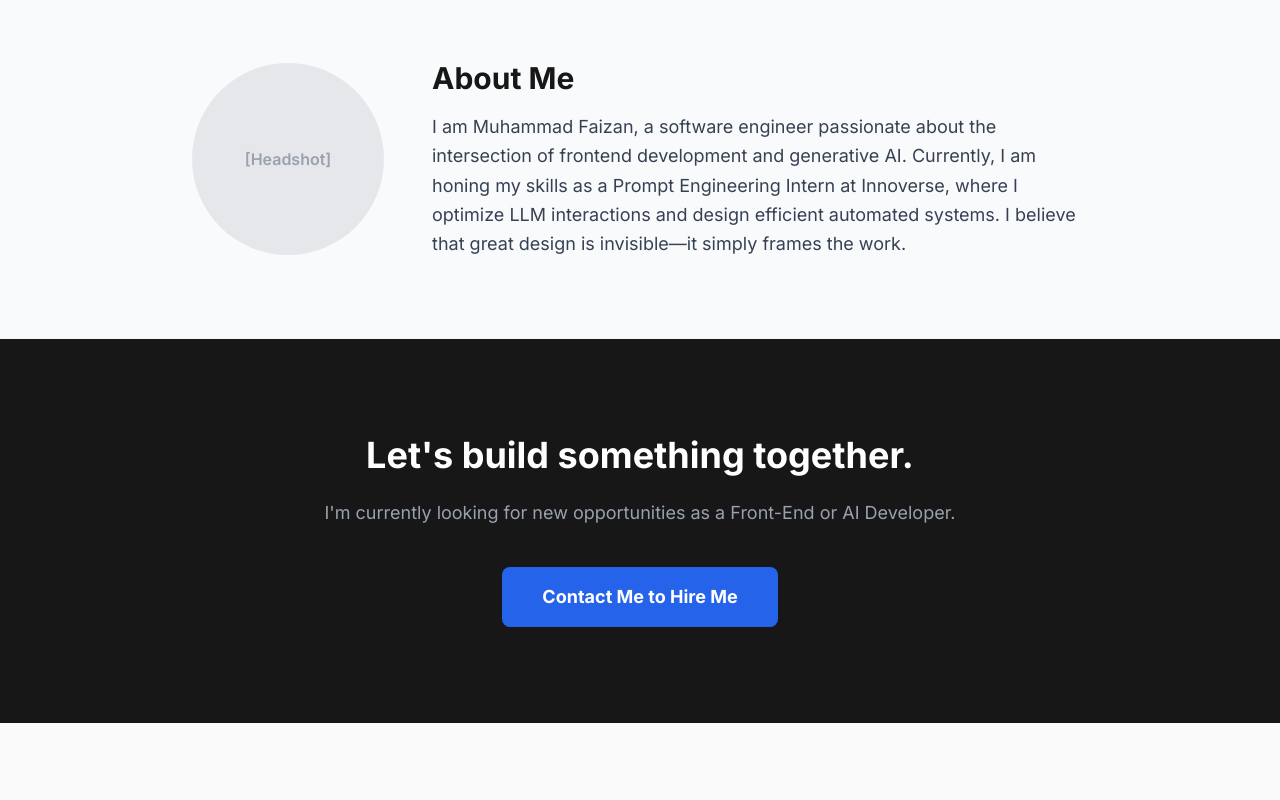
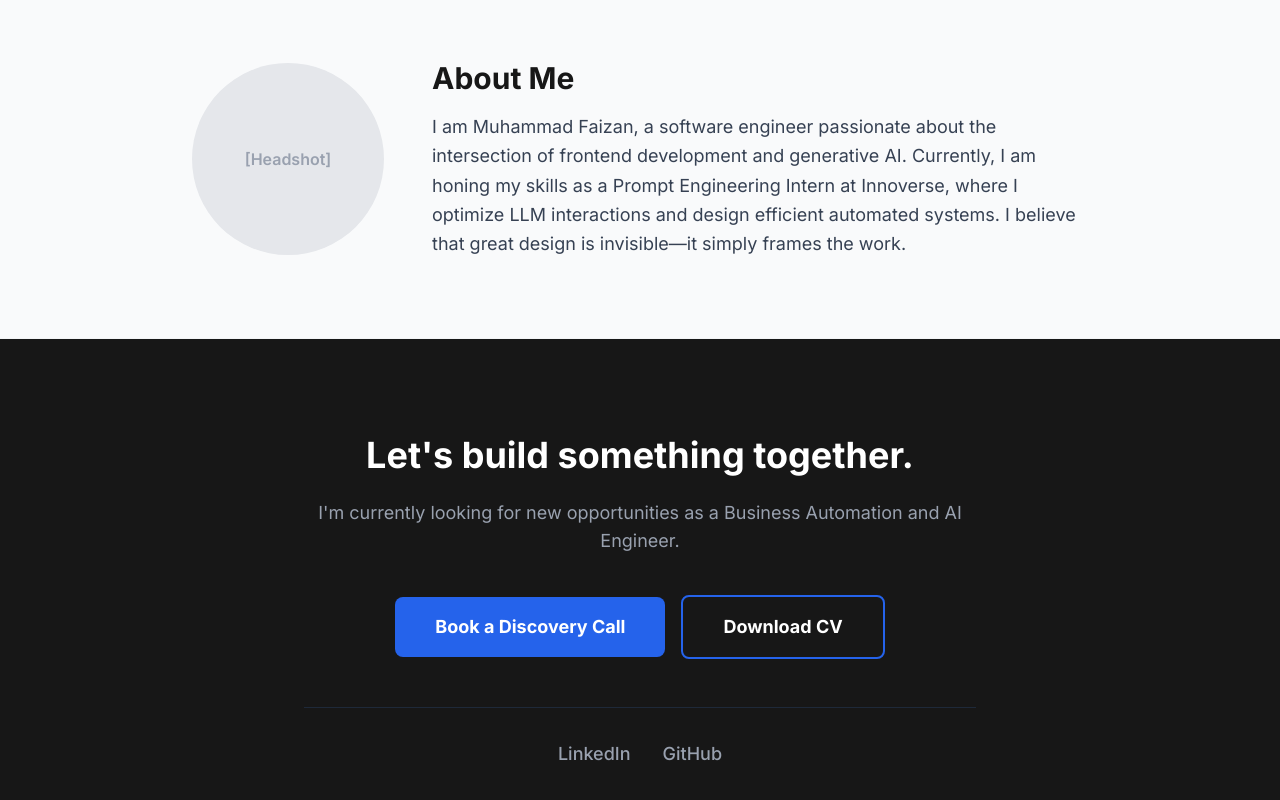
Before and after one commit to Rao-Faizi/flyrank-AiFluency-portfolio-site, a Next.js app: page / in a window 1280 px wide. Shown: the part 1155-1955 px from the top of the page. Before the commit the page ends 1878 px from the top, so only its background shows below. Built offline with nearby package versions, Linux system fonts and the light colour scheme.

Commit message:
Add social and booking links to footer for FL-14

```diff
--- a/components/Footer.tsx
+++ b/components/Footer.tsx
@@ -4,14 +4,32 @@ export default function Footer() {
       <div className="max-w-2xl mx-auto">
         <h2 className="text-4xl font-bold mb-6">Let&apos;s build something together.</h2>
         <p className="text-gray-400 text-lg mb-10">
-          I&apos;m currently looking for new opportunities as a Front-End or AI Developer.
+          I&apos;m currently looking for new opportunities as a Business Automation and AI Engineer.
         </p>
-        <a
-          href="mailto:hello@example.com"
-          className="inline-block bg-accent text-white font-bold py-4 px-10 rounded-lg hover:bg-blue-700 transition-colors text-lg"
-        >
-          Contact Me to Hire Me
-        </a>
+
+        <div className="flex flex-col sm:flex-row justify-center items-center gap-4 mb-12">
+          <a
+            href="https://calendly.com/"
+            className="inline-block bg-accent text-white font-bold py-4 px-10 rounded-lg hover:bg-blue-700 transition-colors text-lg"
+          >
+            Book a Discovery Call
+          </a>
+          <a
+            href="/cv.pdf"
+            className="inline-block bg-transparent border-2 border-accent text-white font-bold py-4 px-10 rounded-lg hover:bg-accent/20 transition-colors text-lg"
+          >
+            Download CV
+          </a>
+        </div>
+
+        <div className="flex justify-center gap-8 mt-12 border-t border-gray-800 pt-8">
+          <a href="https://linkedin.com/in/raofaizi21" target="_blank" rel="noopener noreferrer" className="text-gray-400 hover:text-white transition-colors text-lg font-medium">
+            LinkedIn
+          </a>
+          <a href="https://github.com/raofaizi21" target="_blank" rel="noopener noreferrer" className="text-gray-400 hover:text-white transition-colors text-lg font-medium">
+            GitHub
+          </a>
+        </div>
       </div>
     </footer>
   );
```
Also changed, not shown: 1 other file (tests, documents, lock files or other folders).
